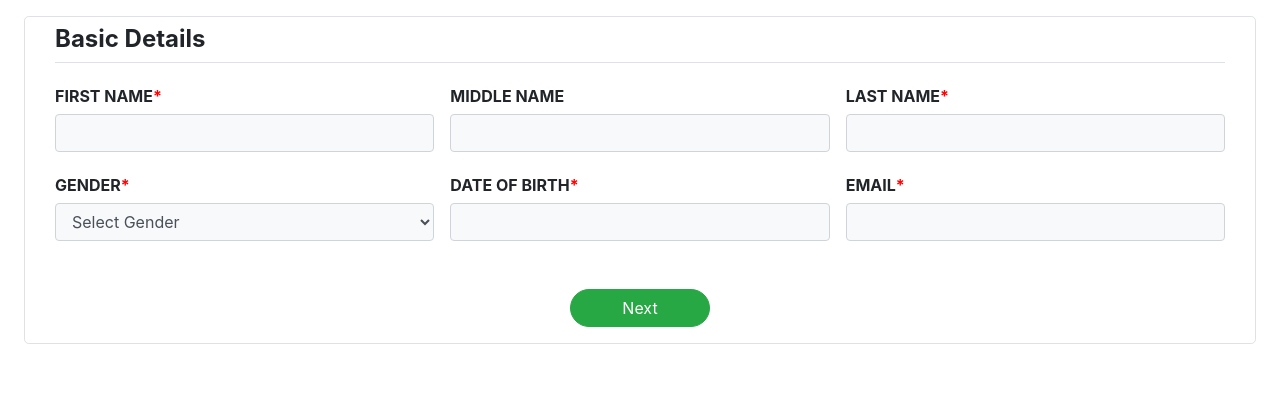
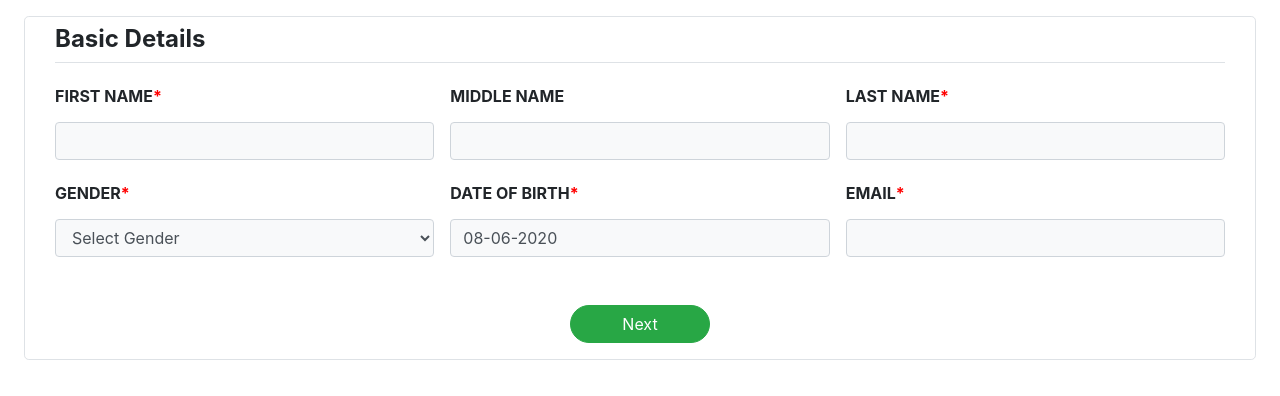
Before and after one commit to keyurs8589/employee, a React (Create React App) app: page / in a window 1280 px wide. Shown: the top 396 px of the page. Built offline with nearby package versions, Linux system fonts and the light colour scheme.

Commit message:
validation

```diff
--- a/package.json
+++ b/package.json
@@ -9,6 +9,7 @@
     "bootstrap": "^4.5.0",
     "react": "^16.13.1",
     "react-bootstrap": "^1.0.1",
+    "react-datepicker": "^3.0.0",
     "react-dom": "^16.13.1",
     "react-scripts": "3.4.1"
   },
--- a/src/components/BasicDetails.jsx
+++ b/src/components/BasicDetails.jsx
@@ -7,6 +7,8 @@ import {
   Button,
   Form,
 } from "react-bootstrap";
+import DatePicker from "react-datepicker";
+import "react-datepicker/dist/react-datepicker.css";
 
 const BasicDetails = () => {
   const [basicDetails, setBasicDetails] = useState({
@@ -14,22 +16,105 @@ const BasicDetails = () => {
     middleName: "",
     lastName: "",
     gender: "Select Gender",
-    dateOfBirth: "",
+    dateOfBirth: new Date(),
     email: "",
   });
 
-  const basicDetailsChange = (e) => {
-    setBasicDetails({ ...basicDetails, [e.target.name]: e.target.value });
+  const [basicDetailsValidation, setBasicDetailsValidation] = useState({
+    firstNameError: false,
+    lastNameError: false,
+    genderError: false,
+    dateOfBirthError: false,
+    emailError: false,
+  });
+
+  const handleDateChange = (date) => {
+    date > new Date()
+      ? setBasicDetailsValidation({
+          ...basicDetailsValidation,
+          dateOfBirthError: true,
+        })
+      : setBasicDetailsValidation({
+          ...basicDetailsValidation,
+          dateOfBirthError: false,
+        });
+    setBasicDetails({ ...basicDetails, dateOfBirth: date });
   };
 
-  const displayDetails = () => {
-    basicDetails.firstName.trim() === "" ||
-    basicDetails.lastName.trim() === "" ||
-    basicDetails.gender === "Select Gender" ||
-    basicDetails.dateOfBirth.trim() === "" ||
-    basicDetails.email.trim() === ""
-      ? console.log("Please fill all the required field.")
-      : console.log(basicDetails);
+  const basicDetailsChange = (e) => {
+    setBasicDetails({
+      ...basicDetails,
+      [e.target.name]: e.target.value.trim(),
+    });
+  };
+
+  const setErrorTrueFalse = (name, flag) => {
+    setBasicDetailsValidation({
+      ...basicDetailsValidation,
+      [`${name}Error`]: flag,
+    });
+  };
+
+  const basicDetailsValidationError = (e) => {
+    if (e.target.name === "firstName") {
+      e.target.value.trim().length < 5
+        ? setErrorTrueFalse(e.target.name, true)
+        : setErrorTrueFalse(e.target.name, false);
+    } else if (e.target.name === "lastName") {
+      e.target.value.trim().length < 5
+        ? setErrorTrueFalse(e.target.name, true)
+        : setErrorTrueFalse(e.target.name, false);
+    } else if (e.target.name === "gender") {
+      e.target.value === "Select Gender"
+        ? setErrorTrueFalse(e.target.name, true)
+        : setErrorTrueFalse(e.target.name, false);
+    } else if (e.target.name === "dateOfBirth") {
+      e.target.value.trim() === ""
+        ? setErrorTrueFalse(e.target.name, true)
+        : setErrorTrueFalse(e.target.name, false);
+    } else if (e.target.name === "email") {
+      e.target.value
+        .trim()
+        .match(/^[a-zA-Z0-9._-]+@[a-zA-Z0-9.-]+\.[a-zA-Z]{2,6}$/) === null
+        ? setErrorTrueFalse(e.target.name, true)
+        : setErrorTrueFalse(e.target.name, false);
+    }
+  };
+
+  const validateFullForm = () => {
+    let validateFlag = true;
+
+    basicDetails.firstName.trim().length < 5
+      ? setErrorTrueFalse("firstName", true)
+      : setErrorTrueFalse("firstName", false);
+    basicDetails.lastName.trim().length < 5
+      ? setErrorTrueFalse("lastName", true)
+      : setErrorTrueFalse("lastName", false);
+    basicDetails.gender === "Select Gender"
+      ? setErrorTrueFalse("gender", true)
+      : setErrorTrueFalse("gender", false);
+    basicDetails.email
+      .trim()
+      .match(/^[a-zA-Z0-9._-]+@[a-zA-Z0-9.-]+\.[a-zA-Z]{2,6}$/) === null
+      ? setErrorTrueFalse("email", true)
+      : setErrorTrueFalse("email", false);
+
+    if (
+      basicDetailsValidation.firstNameError ||
+      basicDetailsValidation.genderError ||
+      basicDetailsValidation.lastNameError ||
+      basicDetailsValidation.dateOfBirthError ||
+      basicDetailsValidation.emailError
+    )
+      validateFlag = false;
+
+    return validateFlag;
+  };
+
+  const handleSubmit = (e) => {
+    e.preventDefault();
+    validateFullForm() && console.log(basicDetails);
+    console.log(basicDetailsValidation);
   };
 
   return (
@@ -38,24 +123,36 @@ const BasicDetails = () => {
         <Row className="border-bottom font-weight-bold py-2 mb-4 h4">
           <Col className="p-0">Basic Details</Col>
         </Row>
+
+        <Form onSubmit={handleSubmit} className="p-0">
           <Row className="mb-4">
             <Col className="p-0">
-            <div className="text-uppercase font-weight-bold">
+              <Form.Label className="text-uppercase font-weight-bold">
                 <label>first name</label>
                 <span className="required">*</span>
-            </div>
-            <FormControl
+              </Form.Label>
+              <Form.Control
                 name="firstName"
                 value={basicDetails.firstName}
                 className="bg-light"
                 onChange={basicDetailsChange}
+                onBlur={basicDetailsValidationError}
               />
+              <div
+                className={
+                  basicDetailsValidation.firstNameError
+                    ? "ml-2 text-danger"
+                    : "d-none"
+                }
+              >
+                First Name should be atleat 5 character.
+              </div>
             </Col>
             <Col className="px-3">
-            <div className="text-uppercase font-weight-bold">
+              <Form.Label className="text-uppercase font-weight-bold">
                 <label>middle name</label>
-            </div>
-            <FormControl
+              </Form.Label>
+              <Form.Control
                 name="middleName"
                 value={basicDetails.middleName}
                 className="bg-light"
@@ -63,72 +160,110 @@ const BasicDetails = () => {
               />
             </Col>
             <Col className="p-0">
-            <div className="text-uppercase font-weight-bold">
+              <Form.Label className="text-uppercase font-weight-bold">
                 <label>last name</label>
                 <span className="required">*</span>
-            </div>
-            <FormControl
+              </Form.Label>
+              <Form.Control
                 name="lastName"
                 value={basicDetails.lastName}
                 className="bg-light"
                 onChange={basicDetailsChange}
+                onBlur={basicDetailsValidationError}
               />
+              <div
+                className={
+                  basicDetailsValidation.lastNameError
+                    ? "ml-2 text-danger"
+                    : "d-none"
+                }
+              >
+                Last Name should be atleat 5 character.
+              </div>
             </Col>
           </Row>
           <Row className="mb-5">
             <Col className="p-0">
-            <div className="text-uppercase font-weight-bold">
+              <Form.Label className="text-uppercase font-weight-bold">
                 <label>gender</label>
                 <span className="required">*</span>
-            </div>
+              </Form.Label>
               <Form.Control
                 as="select"
                 className="bg-light"
                 name="gender"
                 value={basicDetails.gender}
                 onChange={basicDetailsChange}
+                onBlur={basicDetailsValidationError}
               >
                 <option>Select Gender</option>
                 <option>Male</option>
                 <option>Female</option>
               </Form.Control>
+              <div
+                className={
+                  basicDetailsValidation.genderError
+                    ? "ml-2 text-danger"
+                    : "d-none"
+                }
+              >
+                Gender should Male or Female.
+              </div>
             </Col>
             <Col className="px-3">
-            <div className="text-uppercase font-weight-bold">
+              <Form.Label className="text-uppercase font-weight-bold">
                 <label>date of birth</label>
                 <span className="required">*</span>
+              </Form.Label>
+              <DatePicker
+                name="dateOfBirth"
+                className="bg-light form-control"
+                selected={basicDetails.dateOfBirth}
+                onChange={handleDateChange}
+                dateFormat="dd-MM-yyyy"
+                onBlur={basicDetailsValidationError}
+              />
+              <div
+                className={
+                  basicDetailsValidation.dateOfBirthError
+                    ? "ml-2 text-danger"
+                    : "d-none"
+                }
+              >
+                Date of Birth should not be future date / null.
               </div>
-            <FormControl
-              name="dateOfBirth"
-              value={basicDetails.dateOfBirth}
-              className="bg-light"
-              onChange={basicDetailsChange}
-            ></FormControl>
             </Col>
             <Col className="p-0">
-            <div className="text-uppercase font-weight-bold">
+              <Form.Label className="text-uppercase font-weight-bold">
                 <label>email</label>
                 <span className="required">*</span>
-            </div>
+              </Form.Label>
               <FormControl
                 name="email"
                 value={basicDetails.email}
                 className="bg-light"
                 onChange={basicDetailsChange}
+                onBlur={basicDetailsValidationError}
               />
+              <div
+                className={
+                  basicDetailsValidation.emailError
+                    ? "ml-2 text-danger"
+                    : "d-none"
+                }
+              >
+                Please enter valid Email Id.
+              </div>
             </Col>
           </Row>
           <Row className="mb-3">
             <Col className="p-0 text-center">
-            <Button
-              variant="success"
-              className="round-button"
-              onClick={displayDetails}
-            >
+              <Button variant="success" className="round-button" type="submit">
                 Next
               </Button>
             </Col>
           </Row>
+        </Form>
       </Container>
     </div>
   );
--- a/src/styles/custom.css
+++ b/src/styles/custom.css
@@ -2,6 +2,9 @@
   color: red;
 }
 .round-button {
-    border-radius: 22.5px;
-    width: 140px;
+  border-radius: 22.5px;
+  width: 140px;
 }
+.react-datepicker-wrapper {
+  width: 100% !important;
+}
```
Also changed, not shown: 2 other files (tests, documents, lock files or other folders). Lines whose indentation alone changed are shown as unchanged.
